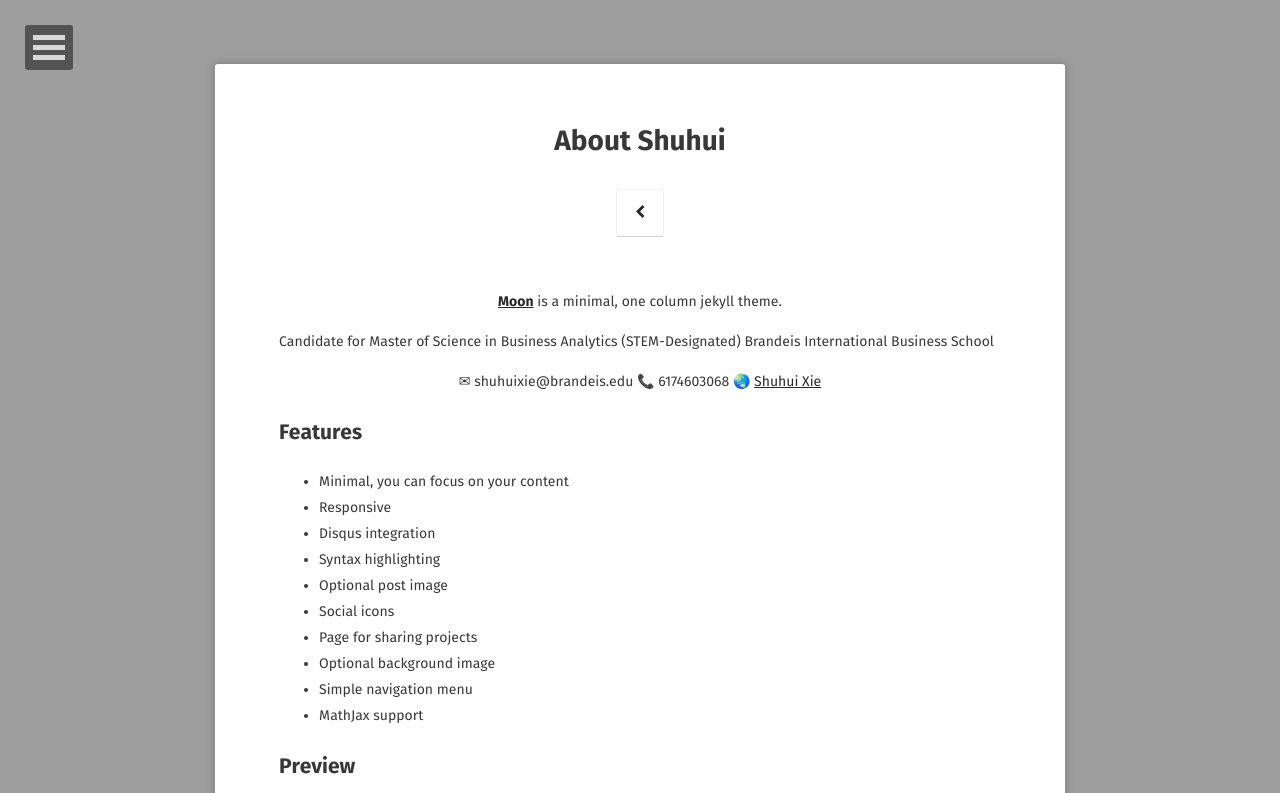
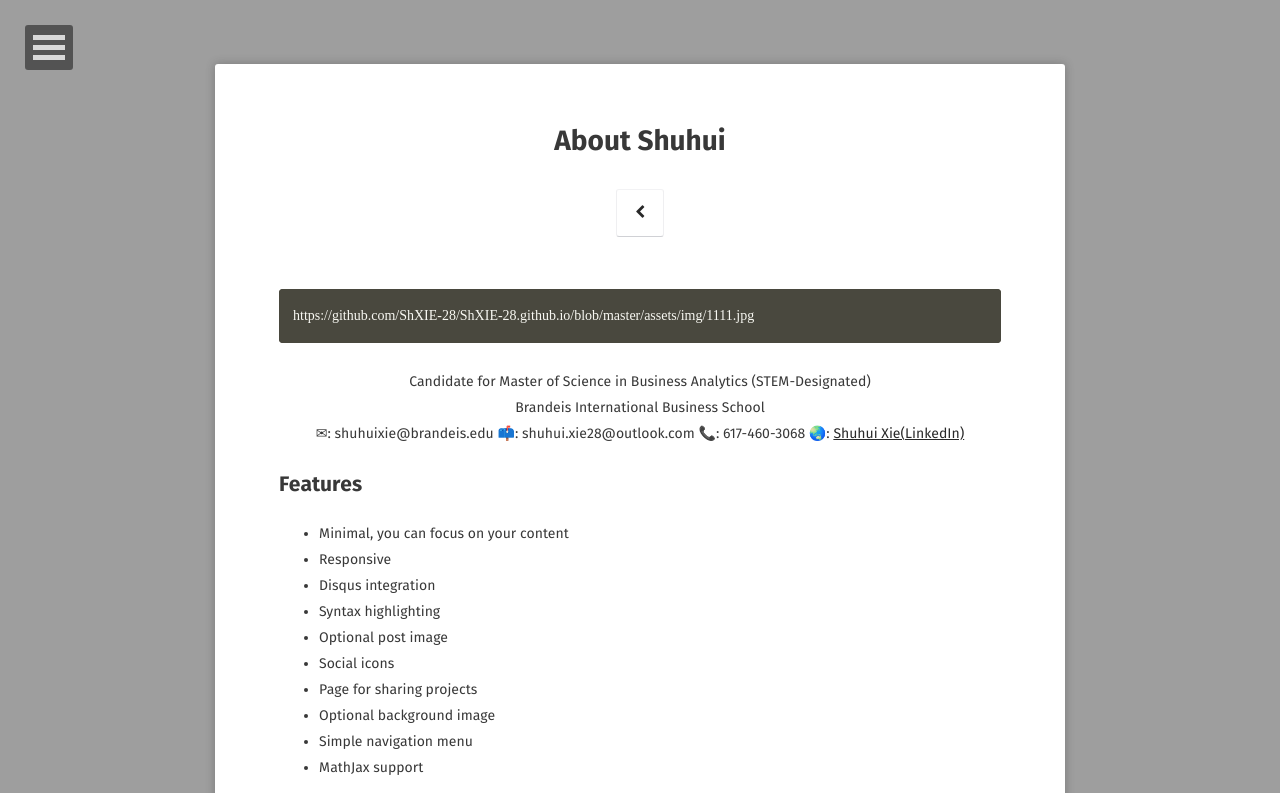
Before and after one commit to ShXIE-28/ShXIE-28.github.io, a Jekyll site: the page built from about/index.md, in a window 1280 px wide. Shown: the top 793 px of the page. Built offline with Jekyll 4.4.1, drawn with Linux system fonts in a browser that asks for light colours; some web fonts are replaced; grey boxes are pictures that could not be loaded.

Commit message:
Update index.md

```diff
--- a/about/index.md
+++ b/about/index.md
@@ -5,12 +5,15 @@ tags: [about, Jekyll, theme, moon]
 date: 2020-05-15
 comments: false
 ---
+    https://github.com/ShXIE-28/ShXIE-28.github.io/blob/master/assets/img/1111.jpg
+{% capture images %}
 
-<center><a href="http://taylantatli.github.io/Moon"><b>Moon</b></a> is a minimal, one column jekyll theme.</center>
-Candidate for Master of Science in Business Analytics (STEM-Designated)
-Brandeis International Business School
+{% endcapture %}
 
-<center>✉ shuhuixie@brandeis.edu	📞 6174603068	🌏 <a href="www.linkedin.com/in/shuhui-xie">Shuhui Xie</a></center>
+<center>Candidate for Master of Science in Business Analytics (STEM-Designated)</center>
+<center>Brandeis International Business School</center>
+
+<center>✉: shuhuixie@brandeis.edu		📫: shuhui.xie28@outlook.com		📞: 617-460-3068		🌏: <a href="www.linkedin.com/in/shuhui-xie">Shuhui Xie(LinkedIn)</a></center>
 
 ## Features
 * Minimal, you can focus on your content
```
